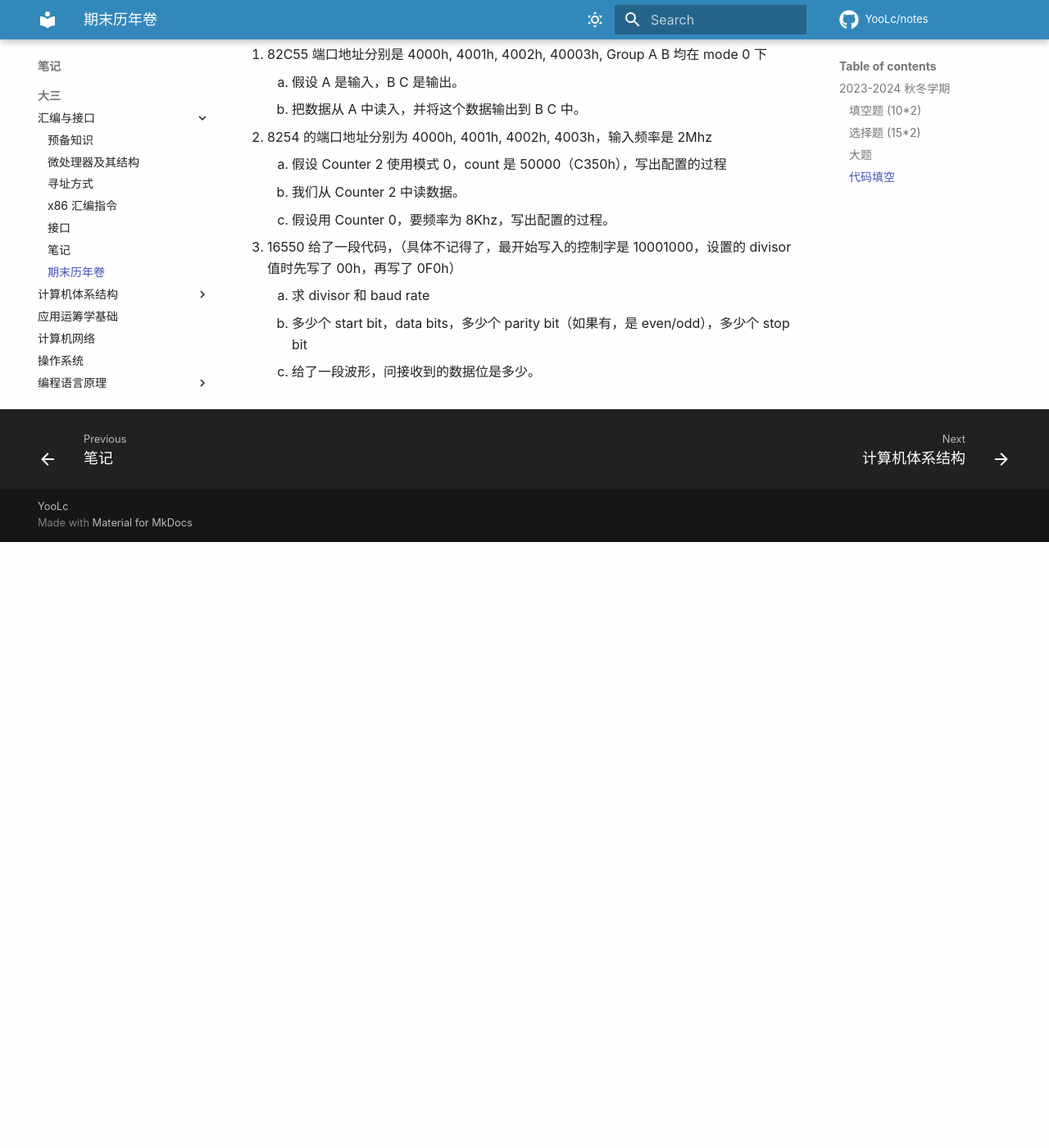
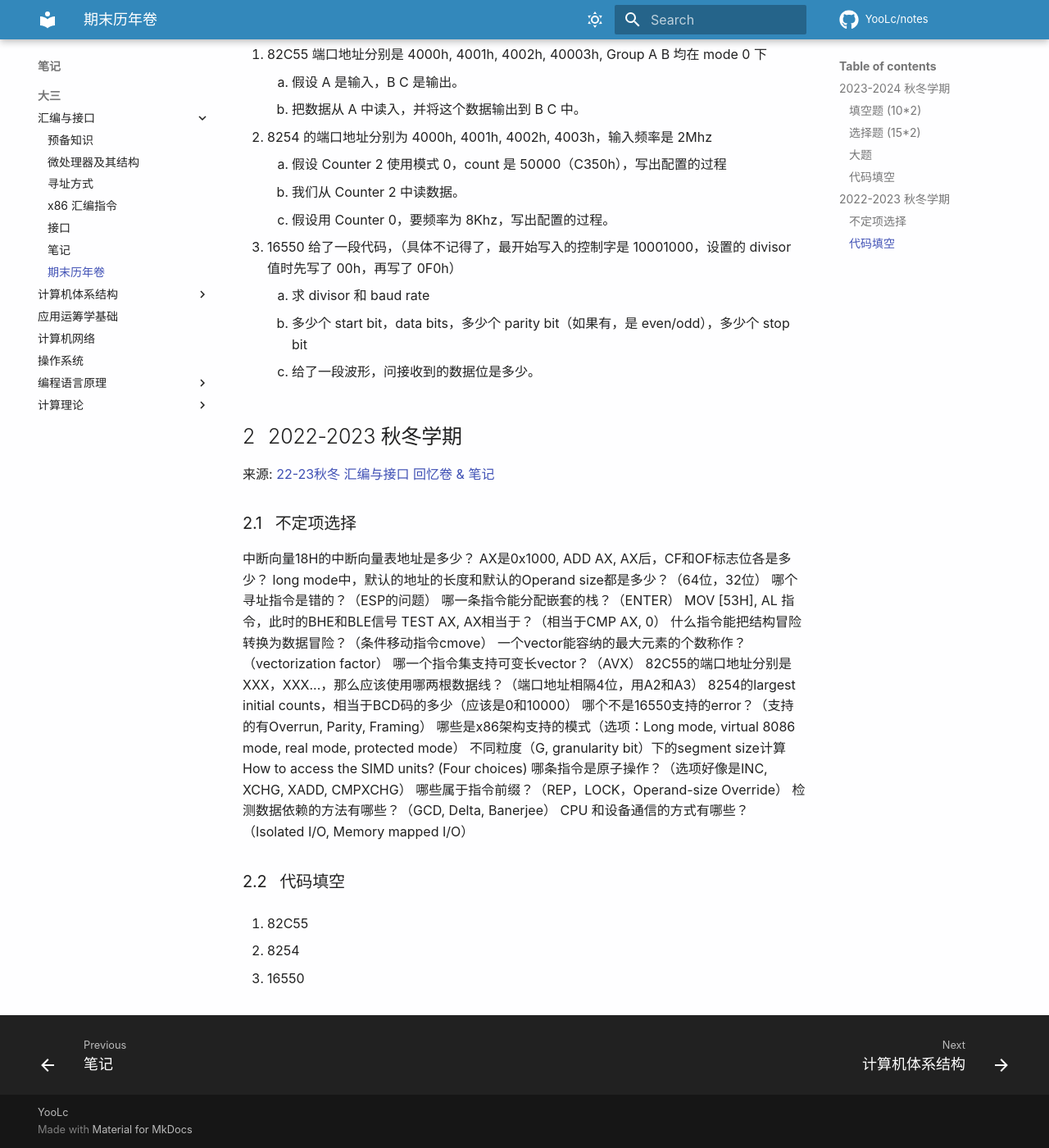
Before and after one commit to YooLc/notes, an MkDocs documentation site: the page built from docs/courses/24fall/assembly-and-interface/final.md, in a window 1280 px wide and 1400 px high, scrolled down 3167 px. Shown: the whole window at 82% size. Built offline with MkDocs 1.6.1 and Material for MkDocs 9.7.7, drawn with Linux system fonts in a browser that asks for light colours; some web fonts are replaced; comment, search, counter and statistics services are not loaded; a style sheet for code colours, icons or effects is not loaded; before the commit the page ends 3828 px from its top, so only the background shows below that; some of the changed text lies outside the part shown.

Commit message:
feat: asm-and-interface update

```diff
--- a/docs/courses/24fall/assembly-and-interface/final.md
+++ b/docs/courses/24fall/assembly-and-interface/final.md
@@ -79,11 +79,11 @@
 ???+ note "答案"
 
     1. 汇编器
-    2. 略
+    2. 略, 注意 CF 是无符号溢出, OF 是有符号溢出
     3. SVE: 可选向量长度，只需要保持是 128 的倍数
     4. D 都不改变: xchg AL, AL 不改变 AL 的值，cmp AL, 0 会改变 ZF, test AL, AL 会改变 ZF
-    5. A, 因为 esp 不能... TODO
-    6. TODO
+    5. A, 因为 esp 不能在 (base, scale, index, disp) 中作为 index 寄存器
+    6. `inc` 和 `dec` 不改变 CF
     7. B, lea 用于计算有效地址，而地址恰好是 edx + 4*ebx + 8
 
 ### 大题
@@ -151,3 +151,38 @@ L1:
     1. 求 divisor 和 baud rate
     2. 多少个 start bit，data bits，多少个 parity bit（如果有，是 even/odd），多少个 stop bit
     3. 给了一段波形，问接收到的数据位是多少。
+
+## 2022-2023 秋冬学期
+
+来源: [22-23秋冬 汇编与接口 回忆卷 & 笔记](https://www.cc98.org/topic/5510882)
+
+### 不定项选择
+
+中断向量18H的中断向量表地址是多少？
+AX是0x1000, ADD AX, AX后，CF和OF标志位各是多少？
+long mode中，默认的地址的长度和默认的Operand size都是多少？（64位，32位）
+哪个寻址指令是错的？（ESP的问题）
+哪一条指令能分配嵌套的栈？（ENTER）
+MOV [53H], AL 指令，此时的BHE和BLE信号
+TEST AX, AX相当于？（相当于CMP AX, 0）
+什么指令能把结构冒险转换为数据冒险？（条件移动指令cmove）
+一个vector能容纳的最大元素的个数称作？（vectorization factor）
+哪一个指令集支持可变长vector？（AVX）
+82C55的端口地址分别是XXX，XXX...，那么应该使用哪两根数据线？（端口地址相隔4位，用A2和A3）
+8254的largest initial counts，相当于BCD码的多少（应该是0和10000）
+哪个不是16550支持的error？（支持的有Overrun, Parity, Framing）
+哪些是x86架构支持的模式（选项：Long mode, virtual 8086 mode, real mode, protected mode）
+不同粒度（G, granularity bit）下的segment size计算
+How to access the SIMD units? (Four choices)
+哪条指令是原子操作？（选项好像是INC, XCHG, XADD, CMPXCHG）
+哪些属于指令前缀？（REP，LOCK，Operand-size Override）
+检测数据依赖的方法有哪些？（GCD, Delta, Banerjee）
+CPU 和设备通信的方式有哪些？（Isolated I/O, Memory mapped I/O）
+
+### 代码填空
+
+1. 82C55
+
+2. 8254
+
+3. 16550
```
Also changed, not shown: docs/courses/24fall/assembly-and-interface/chapter-4-6.md (+1 -1 lines), docs/courses/24fall/assembly-and-interface/chapter-9-11.md (+49 -7 lines).
